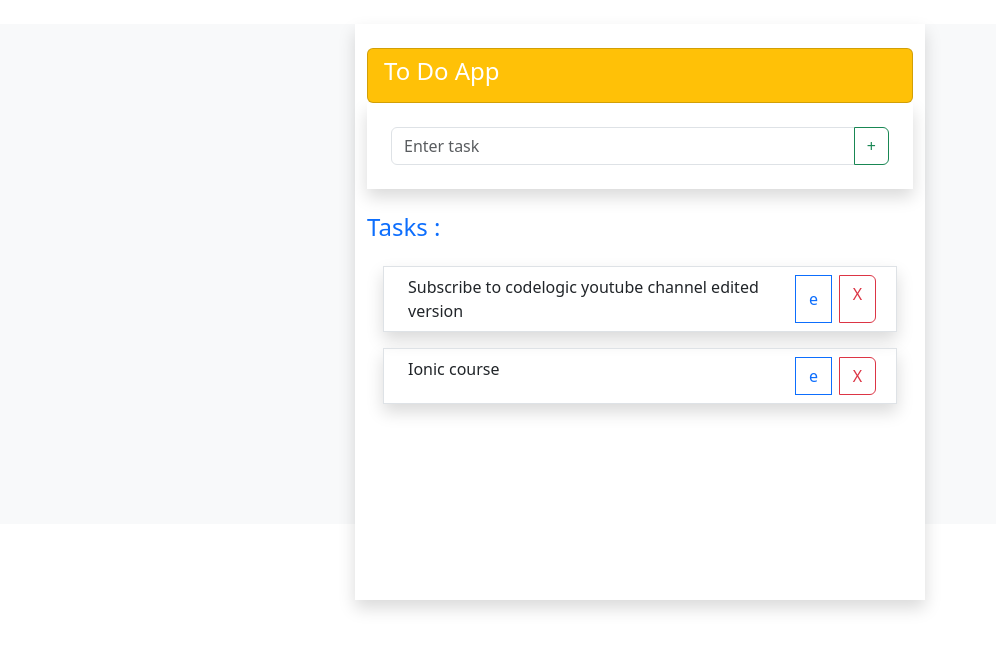
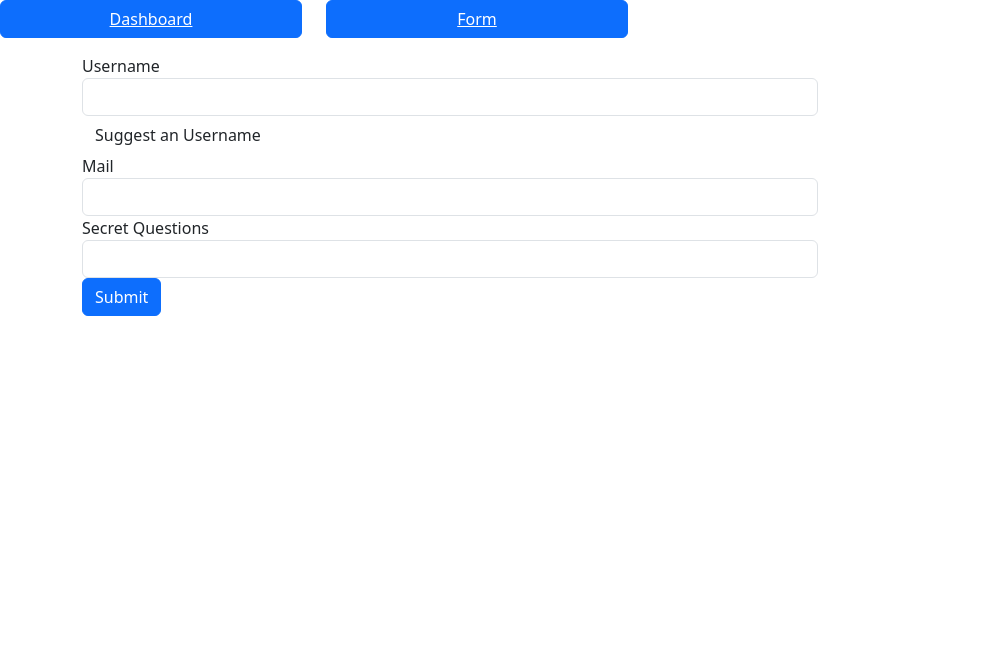
Before and after one commit to krishnaranjan032/todoApp, an Angular app: page /form in a window 1280 px wide. Before the commit this address led to /. Shown: the top 650 px of the page, without its empty margins (0-996 px from the left). Built offline with nearby package versions, Linux system fonts and the light colour scheme; data requests are answered from the project's data file.

Commit message:
add basic form component in the app

```diff
--- a/src/app/app-routing.module.ts
+++ b/src/app/app-routing.module.ts
@@ -1,7 +1,13 @@
 import { NgModule } from '@angular/core';
 import { RouterModule, Routes } from '@angular/router';
+import { DashboardComponent } from './component/dashboard/dashboard.component';
+import { FormsComponent } from './form/forms/forms.component';
 
-const routes: Routes = [];
+const routes: Routes = [
+  { path: '', redirectTo: '/dashboard', pathMatch: 'full' }, // Redirect to /dashboard by default
+  { path: 'dashboard', component: DashboardComponent }, // Route for the dashboard component
+  { path: 'form', component: FormsComponent }, // Route for the dashboard component
+];
 
 @NgModule({
   imports: [RouterModule.forRoot(routes)],
--- a/src/app/app.component.html
+++ b/src/app/app.component.html
@@ -1 +1 @@
-<app-dashboard></app-dashboard>
+<router-outlet></router-outlet>
--- a/src/app/app.module.ts
+++ b/src/app/app.module.ts
@@ -6,11 +6,13 @@ import { AppComponent } from './app.component';
 import { DashboardComponent } from './component/dashboard/dashboard.component';
 import { FormsModule } from '@angular/forms';
 import { HttpClientModule } from '@angular/common/http';
+import { FormsComponent } from './form/forms/forms.component';
 
 @NgModule({
   declarations: [
     AppComponent,
-    DashboardComponent
+    DashboardComponent,
+    FormsComponent
   ],
   imports: [
     BrowserModule,
--- a/src/app/component/dashboard/dashboard.component.html
+++ b/src/app/component/dashboard/dashboard.component.html
@@ -1,3 +1,16 @@
+<div class="row">
+    <div class="col-md-3 mb-3"> <!-- Add margin-bottom for spacing -->
+        <button class="btn btn-primary w-100"> <!-- Make button full width -->
+            <a routerLink="/dashboard" class="text-white">Dashboard</a>
+        </button>
+    </div>
+    <div class="col-md-3"> <!-- No need for additional classes -->
+        <button class="btn btn-primary w-100"> <!-- Make button full width -->
+            <a routerLink="/form" class="text-white">Form</a>
+        </button>
+    </div>
+</div>
+
 <div class="container-fluid bg-light">
     <div class="container bg-light">
 
--- /dev/null
+++ b/src/app/form/forms/forms.component.html
@@ -0,0 +1,39 @@
+<div class="row">
+    <div class="col-md-3 mb-3"> <!-- Add margin-bottom for spacing -->
+        <button class="btn btn-primary w-100"> <!-- Make button full width -->
+            <a routerLink="/dashboard" class="text-white">Dashboard</a>
+        </button>
+    </div>
+    <div class="col-md-3"> <!-- No need for additional classes -->
+        <button class="btn btn-primary w-100"> <!-- Make button full width -->
+            <a routerLink="/form" class="text-white">Form</a>
+        </button>
+    </div>
+</div>
+<div class="container">
+    <div class="row">
+      <div class="col-xs-12 col-sm-10 col-md-8 col-sm-offset-1 col-md-offset-2">
+        <form (ngSubmit)="onSubmit(f)" #f="ngForm">
+          <div id="user-data">
+            <div class="form-group">
+              <label for="username">Username</label>
+              <input type="text" id="username" name="username" ngModel class="form-control">
+            </div>
+            <button class="btn btn-default" type="button">Suggest an Username</button>
+            <div class="form-group">
+              <label for="email">Mail</label>
+              <input type="email" name="email" ngModel id="email" class="form-control">
+            </div>
+          </div>
+          <div class="form-group">
+            <label for="secret">Secret Questions</label>
+            <select id="secret" name="secret" ngModel class="form-control">
+              <option value="pet">Your first Pet?</option>
+              <option value="teacher">Your first teacher?</option>
+            </select>
+          </div>
+          <button class="btn btn-primary" type="submit">Submit</button>
+        </form>
+      </div>
+    </div>
+  </div>
--- /dev/null
+++ b/src/app/form/forms/forms.component.ts
@@ -0,0 +1,16 @@
+import { Component } from '@angular/core';
+import { NgForm } from '@angular/forms';
+
+@Component({
+  selector: 'app-forms',
+  templateUrl: './forms.component.html',
+  styleUrl: './forms.component.css'
+})
+export class FormsComponent {
+  formData: any = {}; // Object to store form data
+
+  onSubmit(form: NgForm) {
+    console.log('Form submitted with data:', form.value);
+    // You can perform further actions here, like sending the data to a server
+  }
+}
```
Also changed, not shown: src/app/form/forms/forms.component.css (added), 1 other file (tests, documents, lock files or other folders).
